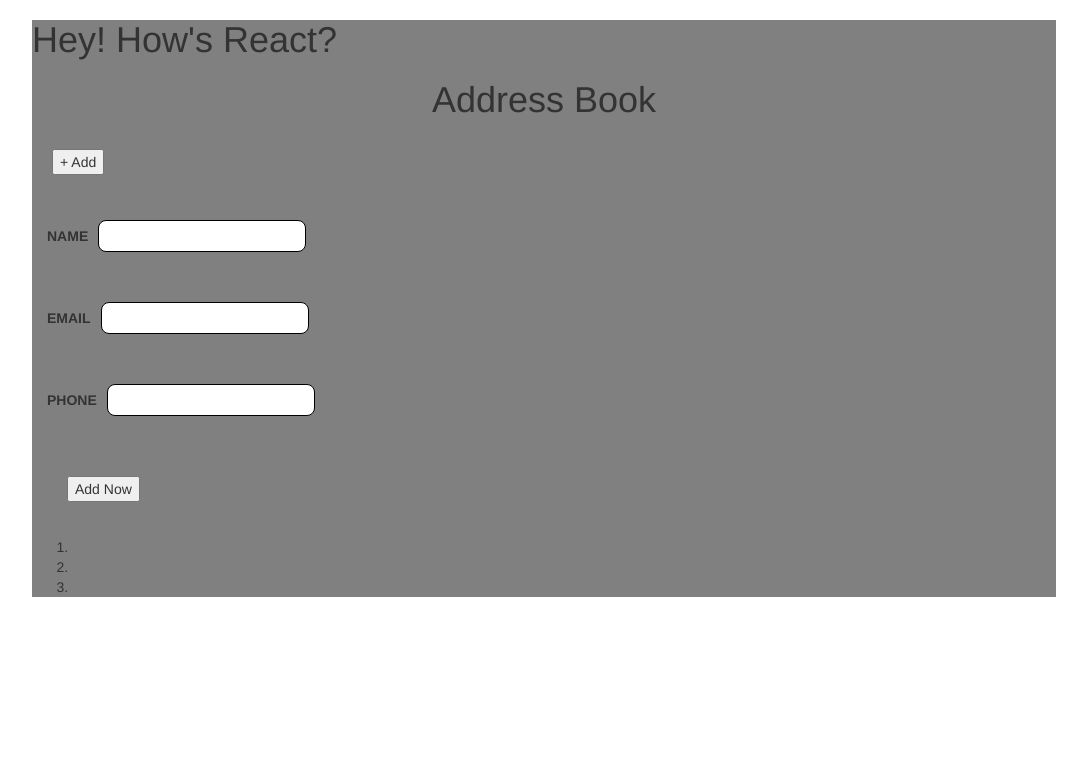
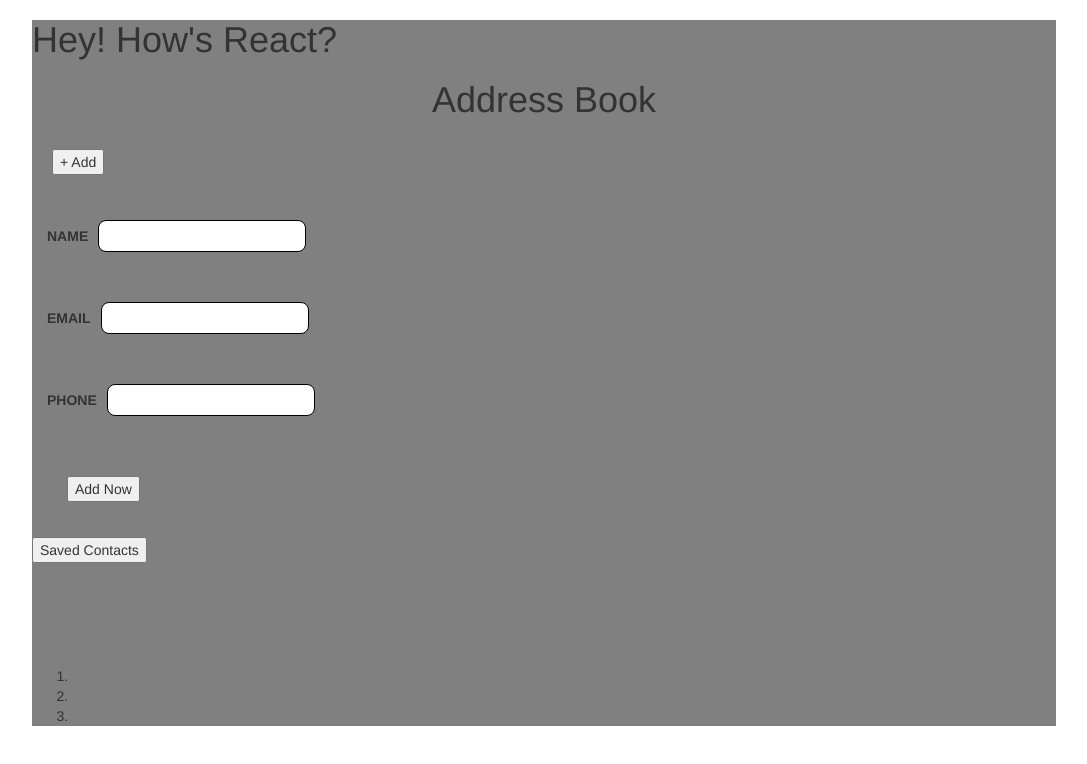
Before and after one commit to colossalboss/AddressBook-ReactJs, a React (Create React App) app: page / in a window 1280 px wide. Shown: the top 764 px of the page, without its empty margins (96-1183 px from the left). Built offline with nearby package versions, Linux system fonts and the light colour scheme.

Commit message:
Add functionality to display saved contacts

```diff
--- a/src/App.css
+++ b/src/App.css
@@ -47,3 +47,14 @@
   width: 40%;
   padding: 2.5em;
 }
+
+#details {
+  width: 90%;
+  margin: 10% auto;
+}
+
+.bgc {
+  margin-top: 2.5em;
+  background-color: aliceblue;
+  padding: 1.5em;
+}
--- /dev/null
+++ b/src/Details.js
@@ -0,0 +1,12 @@
+import React from 'react';
+
+const Details = ({id, onClick}) => {
+    return (
+        <div>
+            <button onClick={onClick}>Saved Contacts</button>
+            <div id={id}></div>
+        </div>
+    )
+}
+
+export default Details;
--- a/src/Heading.js
+++ b/src/Heading.js
@@ -3,6 +3,7 @@ import Form from './Form';
 import List from './List';
 import Buttons from './Buttons';
 import InputField from './InputField';
+import Details from './Details';
 import style from './style';
 
 
@@ -44,15 +45,45 @@ class Heading extends React.Component {
             obj.email = this.state.email;
             obj.phone = this.state.phone;
             this.state.contacts.push(obj);
+            console.log(this.state.contacts);
         }
-        console.log(this.state.contacts);
+    };
 
+    displayDetails = () => {
+        let elem = document.getElementById('details');
+        elem.textContent = '';
+
+        if (elem.innerHTML === '') {
+            this.state.contacts.forEach(contact => {
+                let newElem = document.createElement('DIV');
+                newElem.classList.add('bgc');
+                let name = document.createElement('H2');
+                name.textContent = 'Name: ';
+
+                let email = document.createElement('H2');
+                email.textContent = 'Email: ';
+
+                let phone = document.createElement('H2');
+                phone.textContent = 'Phone: ';
+
+                name.textContent += contact.name;
+                email.textContent += contact.email;
+                phone.textContent += contact.phone;
+                console.log(contact.name);
+
+
+                newElem.appendChild(name);
+                newElem.appendChild(email);
+                newElem.appendChild(phone);
+                elem.appendChild(newElem);
+            });
+        }
     }
 
     render() {
         // console.log(this.state.contacts, 'name');
 
-        let { name, email, phone } = this.state;
+        let { name, email, phone, contacts } = this.state;
         return (
             <div>
                 <div>
@@ -62,7 +93,10 @@ class Heading extends React.Component {
 
                 <Form onChange={this.handleChange}/>
 
-                <Buttons onClick={this.saveContact}/>
+                <Buttons onClick={this.saveContact} />
+
+                <Details id="details"
+                    onClick={this.displayDetails}/>
 
                 <List
                    name={name}
```
